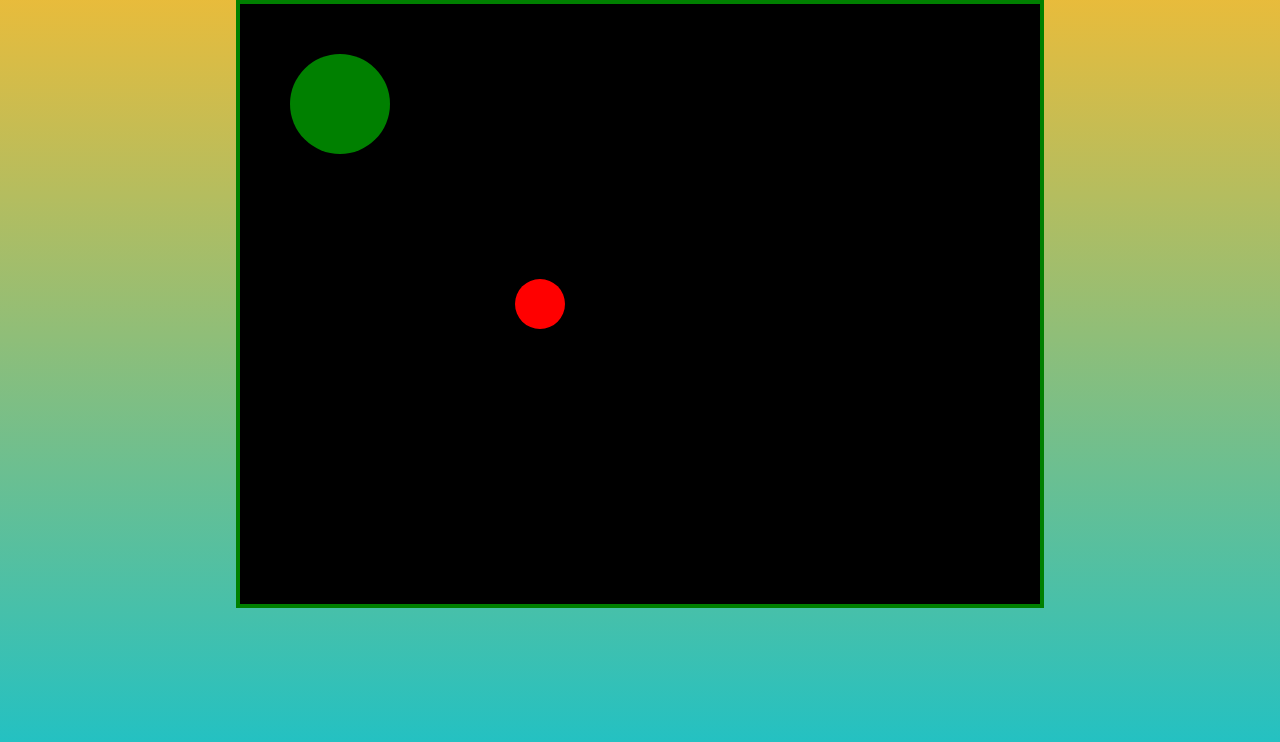
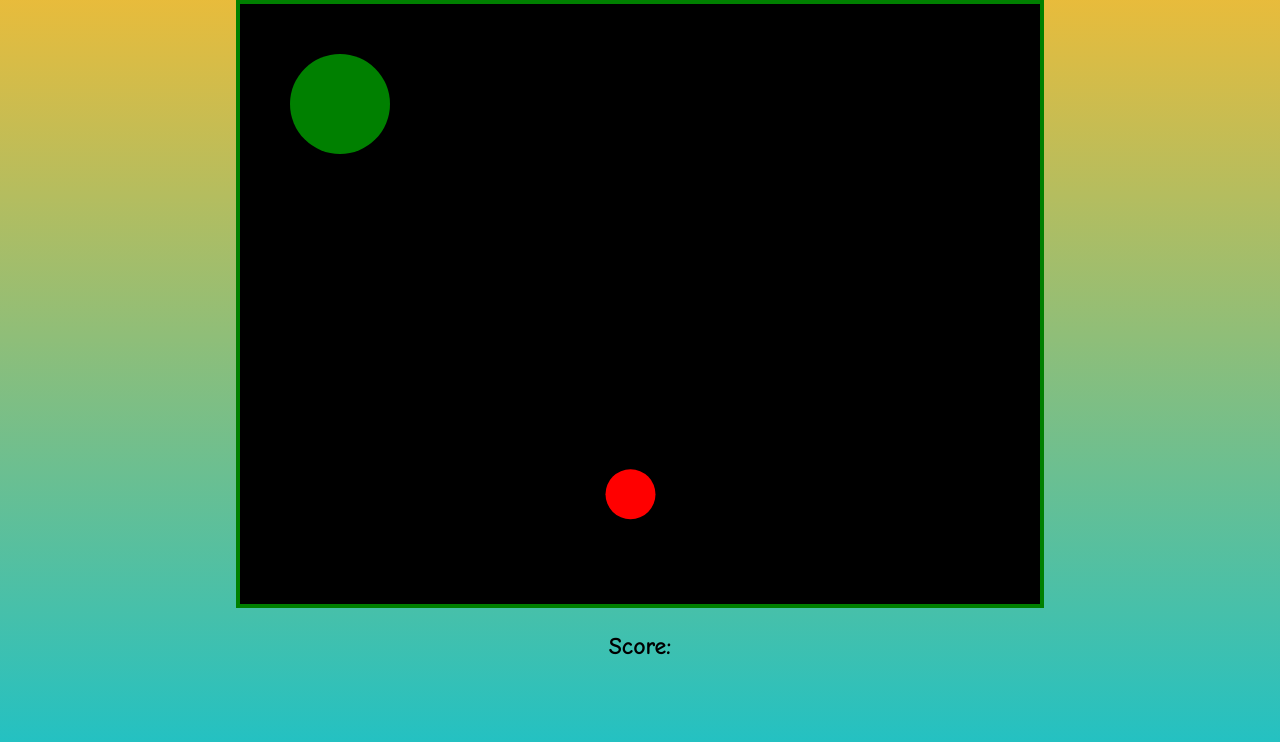
Before and after one commit to TacoWarrior24/JavaScriptWebGame, a plain HTML site: page index.html in a window 1280 px wide. Shown: the part 80-822 px from the top of the page. Drawn offline with Linux system fonts and the light colour scheme.

Commit message:
Red blob spawns randomly

```diff
--- a/index.html
+++ b/index.html
@@ -19,7 +19,7 @@
             text-align: center;
             overflow: hidden; /*Hide Scrollbars*/
         }
-        h1{
+        h1,h2{
             font-family: Comic Sans MS;
         }
     </style>
@@ -28,5 +28,6 @@
     <h1>Green Blob</h1>
     <canvas id = "gameArea" width="800" height="600"></canvas>
     <script src="index.js"></script>
+    <h2>Score:</h2>
 </body>
 </html>
--- a/index.js
+++ b/index.js
@@ -4,11 +4,11 @@ const ctx = canvas.getContext("2d");
 let x = 100;
 let y = 100;
 
-let red_x = 300;
-let red_y = 300;
-
 let radius = 50;
 let speed = 5;
+
+let red_x = randomNumber(radius, canvas.width);
+let red_y = randomNumber(radius, canvas.height);
 
 let downPressed = false;
 let upPressed = false;
@@ -21,6 +21,7 @@ function drawGame() {
     clearScreen();
     inputs();
     boundryCheck();
+    gameLoop();
     drawRedBlob();
     drawGreenBlob();
 }
@@ -59,17 +60,21 @@ function inputs(){
     }
 }
 
-function drawGreenBlob() {
-    ctx.fillStyle = "green";
-    ctx.beginPath();
-    ctx.arc(x,y, radius,0, Math.PI * 2);
-    ctx.fill();
-}
+function gameLoop() {
+
+};
 
 function drawRedBlob() {
     ctx.fillStyle = "red";
     ctx.beginPath();
     ctx.arc(red_x,red_y, radius/2 ,0, Math.PI * 2);
+    ctx.fill();
+}
+
+function drawGreenBlob() {
+    ctx.fillStyle = "green";
+    ctx.beginPath();
+    ctx.arc(x,y, radius,0, Math.PI * 2);
     ctx.fill();
 }
 
@@ -119,6 +124,9 @@ function keyUp(event){
     }
 }
 
+function randomNumber(min, max) {
+    return Math.random() * (max - min) + min;
+}
 
 drawGame();
 //setInterval(drawGame,1000/60);
```
